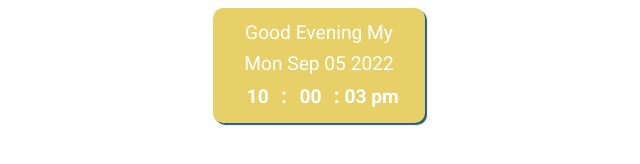
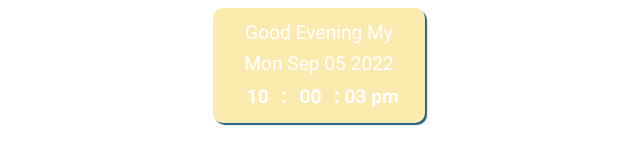
Before and after one commit to haimytran/notion, a plain HTML site: page index.html in a window 1280 px wide. Shown: the whole page, without its empty margins (321-961 px from the left). Drawn offline with Linux system fonts and the light colour scheme.

Commit message:
Update index.html

```diff
--- a/index.html
+++ b/index.html
@@ -40,7 +40,7 @@ h1 {
 .card {
     padding: 10px 25px 10px 25px;
     border-radius: 10px;
-    background: #e7d068;
+    background: #FCEBAF;
     color: #fff;
     display: inline-block;
     box-shadow: 2px 2px 1px 0px #295C7B;
```
